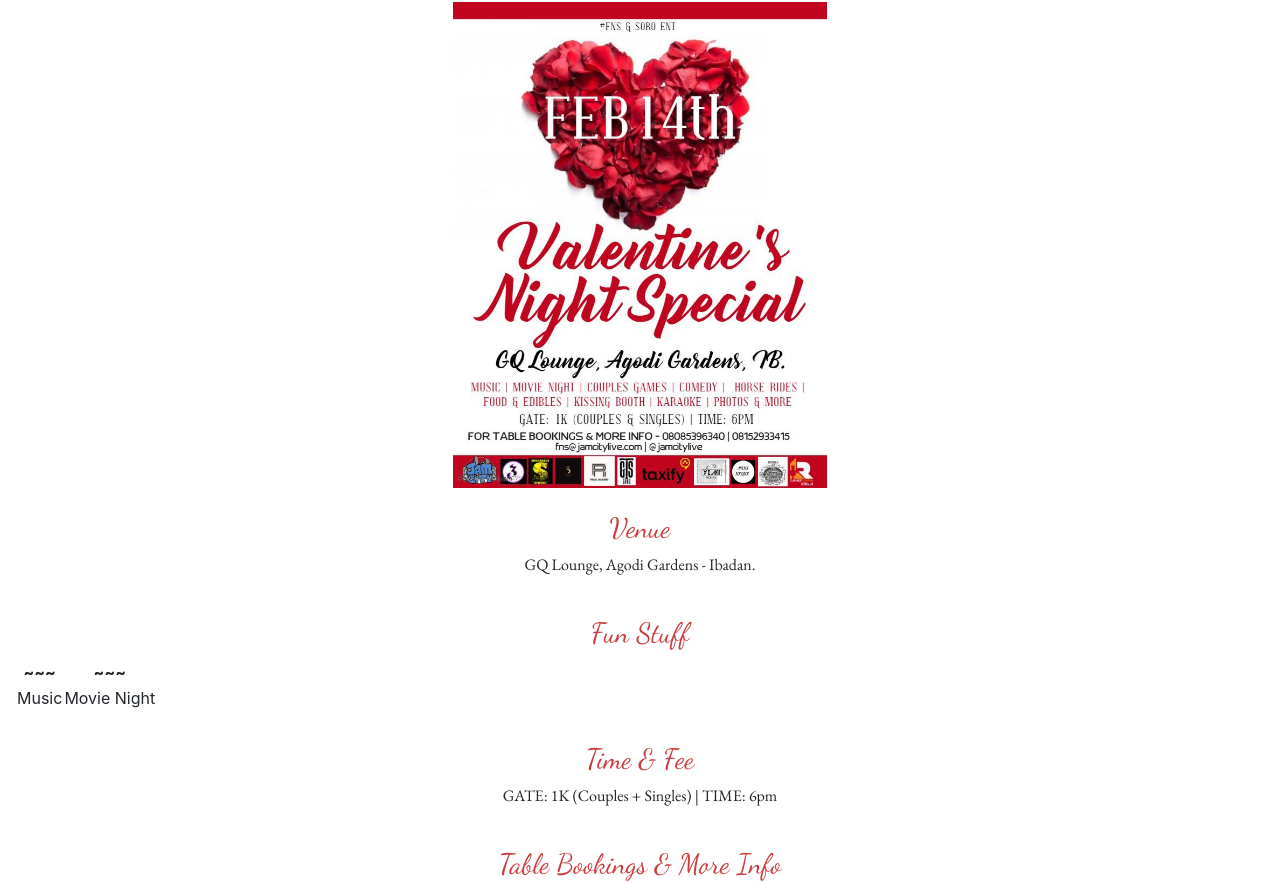
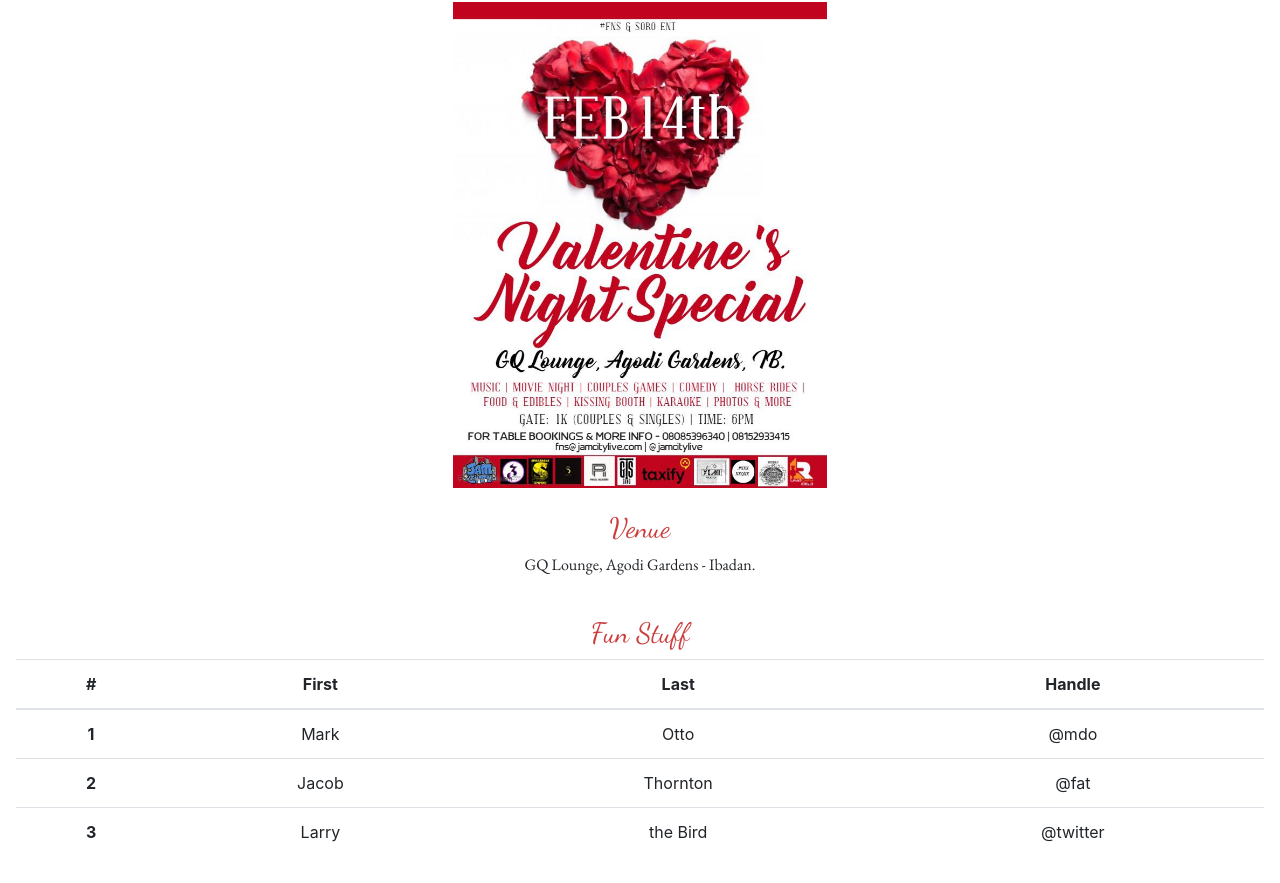
Before and after one commit to poetrique/fns-valentines, a website: page index.html in a window 1280 px wide. Shown: the part 70-953 px from the top of the page. Drawn offline with nearby package versions, Linux system fonts and the light colour scheme.

Commit message:
building event webpage

```diff
--- a/index.html
+++ b/index.html
@@ -29,31 +29,35 @@
 
     <span class="info">
       <h3 class="key">Fun Stuff</h3>
-      <table>
+      <table class="table">
+        <thead>
           <tr>
-          <th>~~~</th>
-          <th>~~~</th>
+            <th scope="col">#</th>
+            <th scope="col">First</th>
+            <th scope="col">Last</th>
+            <th scope="col">Handle</th>
+          </tr>
+        </thead>
+        <tbody>
+          <tr>
+            <th scope="row">1</th>
+            <td>Mark</td>
+            <td>Otto</td>
+            <td>@mdo</td>
           </tr>
           <tr>
-          <td>Music</td>
-          <td>Movie Night</td>
+            <th scope="row">2</th>
+            <td>Jacob</td>
+            <td>Thornton</td>
+            <td>@fat</td>
           </tr>
           <tr>
-          <td></td>
-          <td></td>
+            <th scope="row">3</th>
+            <td>Larry</td>
+            <td>the Bird</td>
+            <td>@twitter</td>
           </tr>
-        <tr>
-          <td></td>
-          <td></td>
-        </tr>
-        <tr>
-          <td></td>
-          <td></td>
-        </tr>
-        <tr>
-          <td></td>
-          <td></td>
-        </tr>
+        </tbody>
       </table>
     </span>
 
```
Lines whose indentation alone changed are shown as unchanged.
